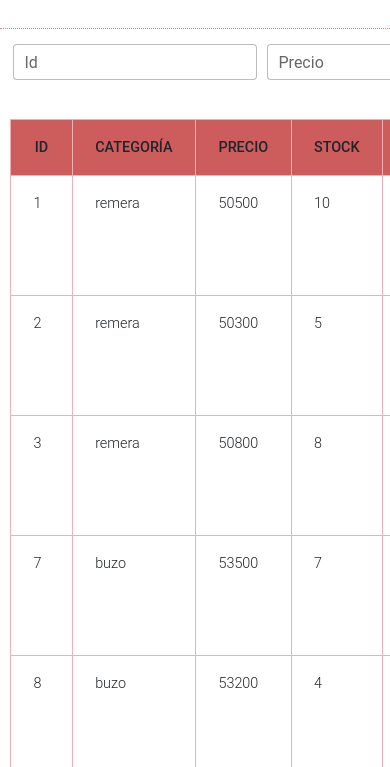
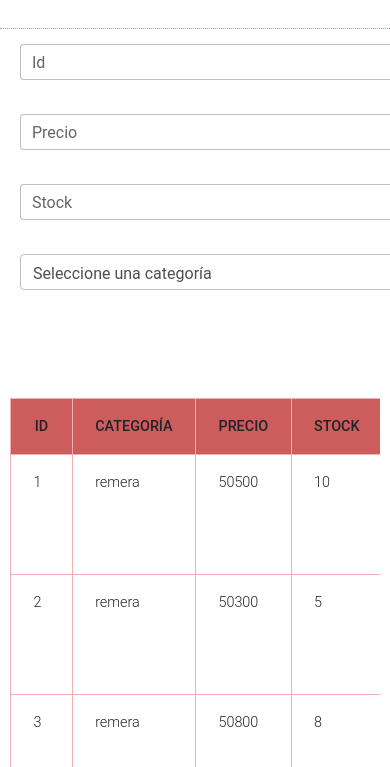
Before and after one commit to JonathanJM-cba/Proyecto-CAC-Node-Grupo12, a plain HTML site: page pages/misPrendas.html in a window 390 px wide. Shown: the part 333-1100 px from the top of the page. Drawn offline with nearby package versions, Linux system fonts and the light colour scheme.

Commit message:
Agregando responsive para misPrendas

```diff
--- a/css/misPrendas.css
+++ b/css/misPrendas.css
@@ -10,15 +10,38 @@
 .search-misPrendas {
   width: 100%;
   display: flex;
-  justify-content: center;
+  justify-content: space-between;
   gap: 10px;
   align-items: flex-start;
   margin: 15px 0;
   flex-wrap: wrap;
 }
 
+.from-misPrendas {
+  box-sizing: border-box;
+}
+
 select {
   height: 36px;
+}
+
+.seccion-misPrendas {
+  width: 100%;
+  padding: 0 10px;
+  box-sizing: border-box;
+}
+
+.table-responsive {
+  width: 100%;
+  overflow-x: auto;
+}
+
+.table-responsive table {
+  width: 100%;
+}
+
+.table {
+  margin: 0;
 }
 
 input.no-spinner::-webkit-inner-spin-button,
@@ -40,4 +63,59 @@ thead {
 
 table {
   margin: 0 10px;
+  overflow-x: auto;
 }
+
+/* Media Queries */
+/* Tablet */
+@media (max-width: 1150px) {
+  .seccion-search-misPrendas form {
+    padding: 0 10px;
+    box-sizing: border-box;
+  }
+
+  .search-misPrendas {
+    flex-direction: column;
+    align-items: stretch;
+  }
+
+  .search-misPrendas .form-outline {
+    width: 100%;
+    margin-bottom: 10px;
+  }
+
+  .button-search-misprendas {
+    display: flex;
+    justify-content: center;
+    width: 100%;
+    margin-top: 15px;
+  }
+
+  .button-search-misprendas .btn {
+    width: 100%;
+    max-width: 200px;
+  }
+}
+
+/* Moviles */
+@media (max-width: 768px) {
+  .seccion-search-misPrendas form {
+    width: 100%;
+    padding: 0 10px;
+    box-sizing: border-box;
+  }
+
+  .search-misPrendas .form-outline {
+    width: calc(50% - 10px);
+    margin-right: 10px;
+  }
+
+  .search-misPrendas {
+    padding: 0 10px;
+  }
+
+  .search-misPrendas .form-outline,
+  .button-search-misprendas .btn {
+    width: 100%;
+  }
+}
--- a/js/tablaMisPrendas.js
+++ b/js/tablaMisPrendas.js
@@ -133,7 +133,7 @@ const misPrendas = [
   },
 ];
 
-const divTabla = document.querySelector(".table-prenda");
+const divTabla = document.querySelector(".table-responsive");
 
 // Se crea la tabla
 const tabla = document.createElement("table");
--- a/pages/misPrendas.html
+++ b/pages/misPrendas.html
@@ -67,7 +67,7 @@
         <h2 class="text-center">GESTIONA TUS PRENDAS</h2>
       </div>
       <section class="seccion-search-misPrendas">
-        <form style="width: 70rem">
+        <form style="width: 70rem" class="form-misPrendas">
           <div class="search-misPrendas">
             <!-- Id input -->
             <div data-mdb-input-init class="form-outline mb-4">
@@ -114,7 +114,7 @@
         </form>
       </section>
       <section class="seccion-misPrendas">
-        <div class="table-prenda">
+        <div class="table-responsive">
           <!--AGREGAR TABLA DE FORMA DINAMICA-->
         </div>
       </section>
```
